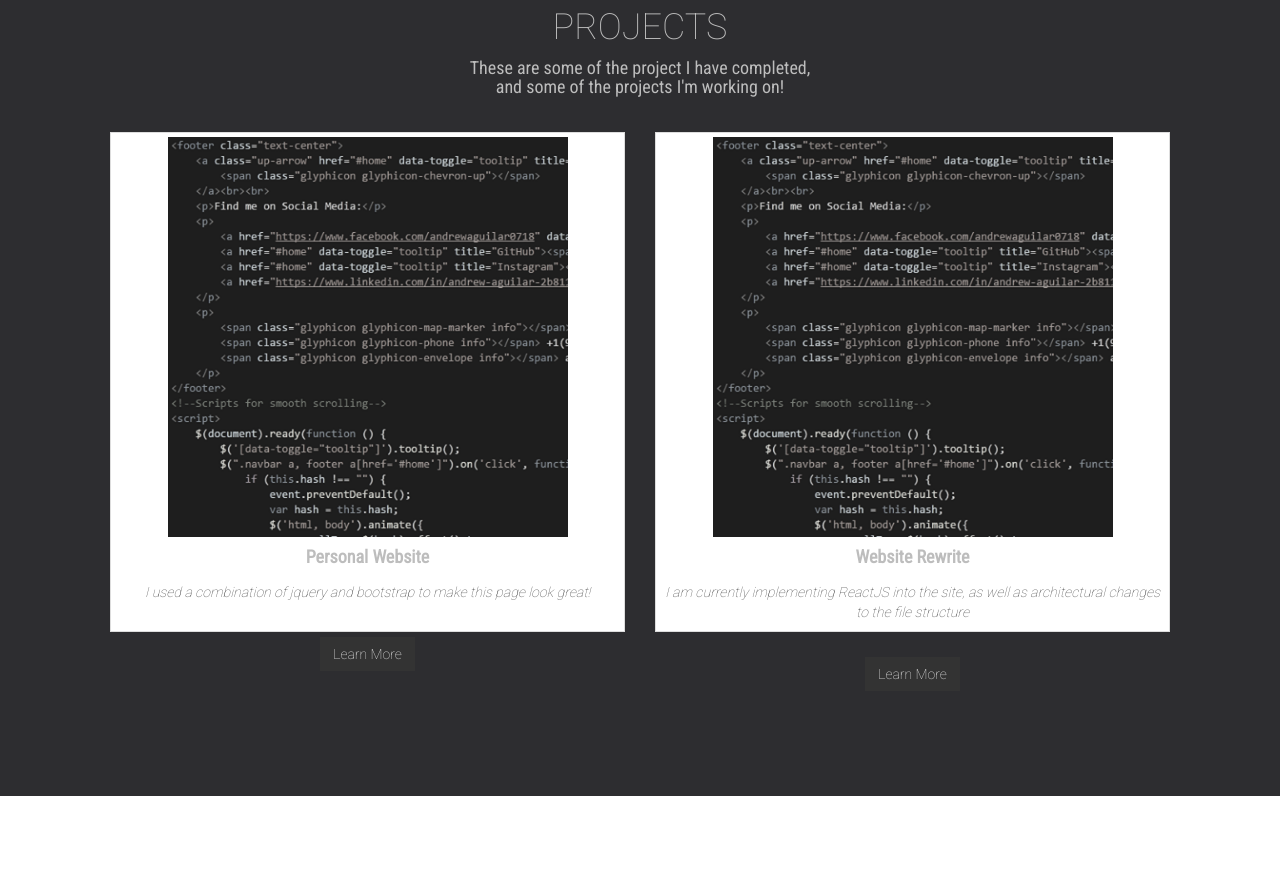
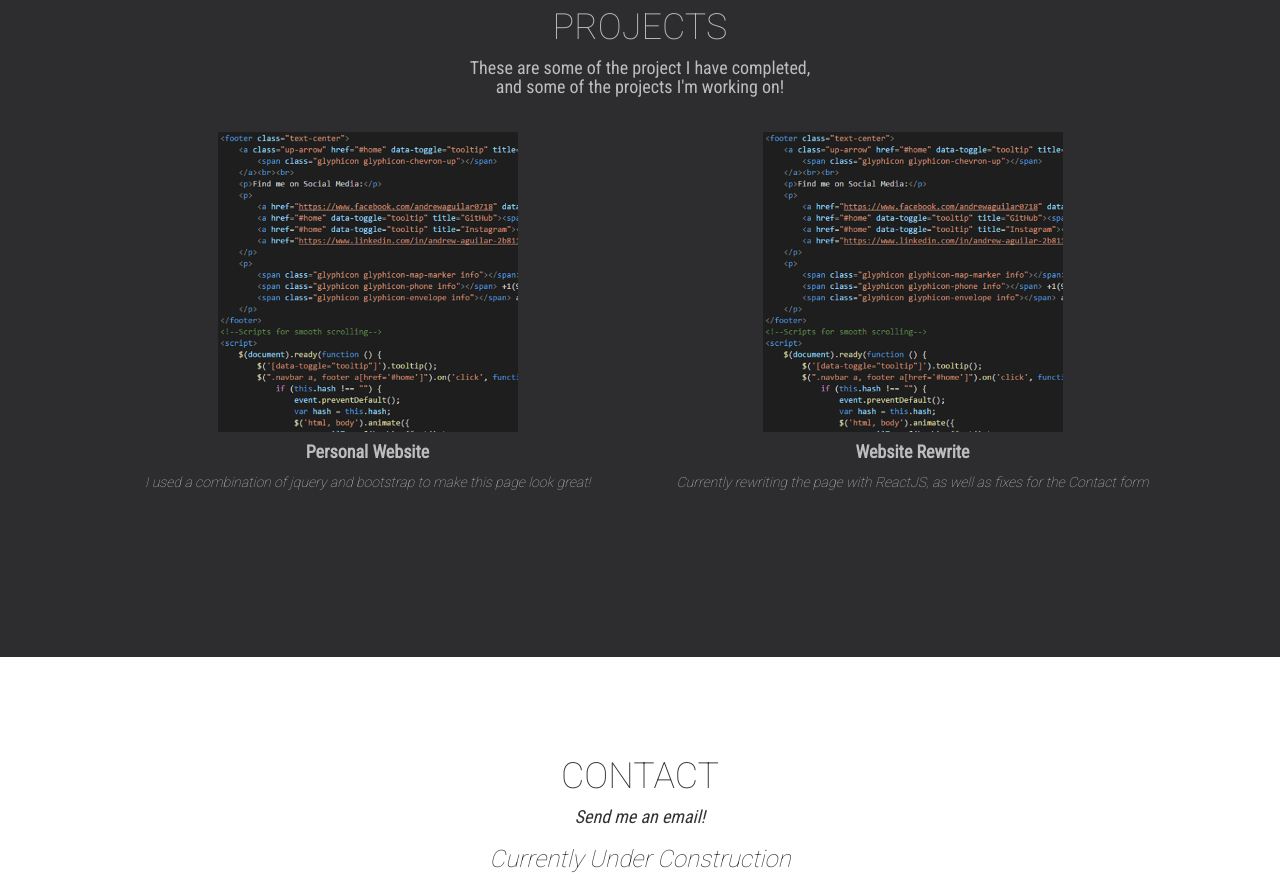
Before and after one commit to andrewaguilar94/personal-site, a plain HTML site: page startingHomepage.html in a window 1280 px wide. Shown: the part 1000-1893 px from the top of the page. Drawn offline with nearby package versions, Linux system fonts and the light colour scheme.

Commit message:
Removing Thumbnail and Modal button
Functionality for modal will be used at later time when I implment the
current projects carousel. The learn more modal button will pop a modal
that will give a description as well as give a link to the github
source.

```diff
--- a/startingHomepage.html
+++ b/startingHomepage.html
@@ -143,33 +143,29 @@
                 <div class="col-sm-12">
                     <div class="col-sm-6">
                         <!--Replace Thumbnail with col instead?-->
-                        <div class="thumbnail">
-                            <img src="personalWebsiteCode.png" alt="placeholderThumb" width="400" height="300">
+                            <img src="personalWebsiteCode.png" alt="placeholderThumb" width="300" height="300">
                             <h4><strong>Personal Website</strong></h4>
                             <p>I used a combination of jquery and
                                 bootstrap to make this page look great!</p>
                             <div class="row">
-                                <div class="col-sm-12">
-                                    <!--Fix button to be inline with each other.
+                                <!--<div class="col-sm-12">
+                                    Fix button to be inline with each other.
                                         Buttons are relative to the heigh of the text,
                                         Need to be relative to the height of it's surrounding row,
-                                        located at the bottom of containing row-->
+                                        located at the bottom of containing row
                                     <button class="btn" data-toggle="modal" data-target="#learnModal">Learn More</button>
-                                </div>
+                                </div>-->
                             </div>
-                        </div>
                     </div>
                     <div class="col-sm-6">
-                        <div class="thumbnail">
-                            <img src="personalWebsiteCode.png" alt="placeholderThumb" width="400" height="300">
+                            <img src="personalWebsiteCode.png" alt="placeholderThumb" width="300" height="300">
                             <h4><strong>Website Rewrite</strong></h4>
-                            <p>I am currently implementing ReactJS into the site, as well as architectural changes to the file structure</p>
+                            <p>Currently rewriting the page with ReactJS, as well as fixes for the Contact form</p>
                             <div class="row">
-                                <div class="col-sm-12">
+                                <!--<div class="col-sm-12">
                                     <button class="btn" data-toggle="modal" data-target="#learnModal">Learn More</button>
-                                </div>
+                                </div>-->
                             </div>
-                        </div>
                     </div>
                 </div>
             </div>
@@ -177,7 +173,7 @@
         <!--Modal-->
         <!--Redo modal to show some insight on the project such as a detailed description,
             or potentially a link to the github project for source code-->
-        <div class="modal fade" id="learnModal" role="dialog">
+        <!--<div class="modal fade" id="learnModal" role="dialog">
             <div class="modal-dialog">
                 <div class="modal-content">
                     <div class="modal-header">
@@ -207,7 +203,7 @@
                     </div>
                 </div>
             </div>
-        </div>
+        </div>-->
     </div>
     <!--Content Section 3-->
     <div id="contact" class="container">
@@ -242,7 +238,7 @@
         <p>Find me on Social Media:</p>
         <p>
             <a href="https://www.facebook.com/andrewaguilar0718" data-toggle="tooltip" title="Facebook"><span class="socialIcons"><i class="fa fa-facebook-official fa-2x"></i></span></a>
-            <a href="#home" data-toggle="tooltip" title="GitHub"><span class="socialIcons"><i class="fa fa-github-square fa-2x"></i></span></a>
+            <a href="https://github.com/andrewaguilar94" data-toggle="tooltip" title="GitHub"><span class="socialIcons"><i class="fa fa-github-square fa-2x"></i></span></a>
             <a href="#home" data-toggle="tooltip" title="Instagram"><span class="socialIcons"><i class="fa fa-instagram fa-2x"></i></span></a>
             <a href="https://www.linkedin.com/in/andrew-aguilar-2b8117122/" data-toggle="tooltip" title="LinkedIn"><span class="socialIcons"><i class="fa fa-linkedin-square fa-2x"></i></span></a>
         </p>
```
